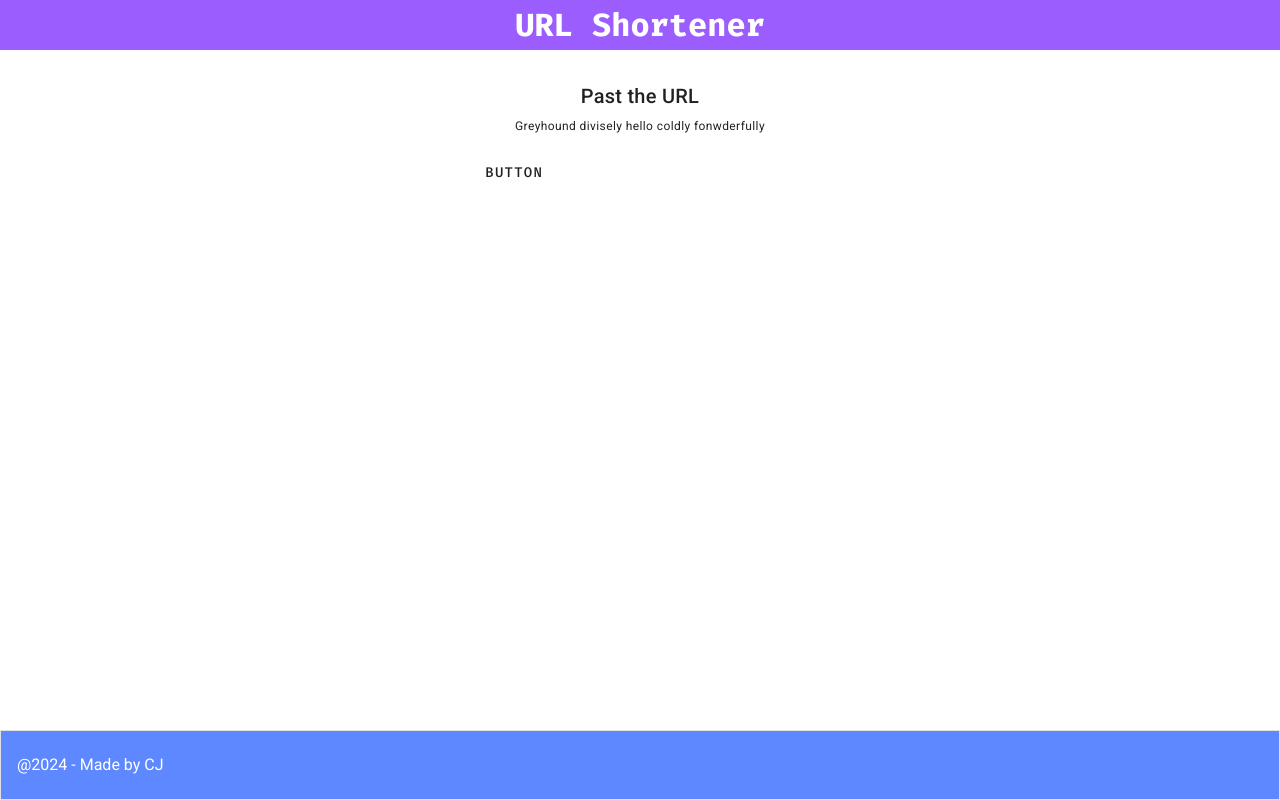
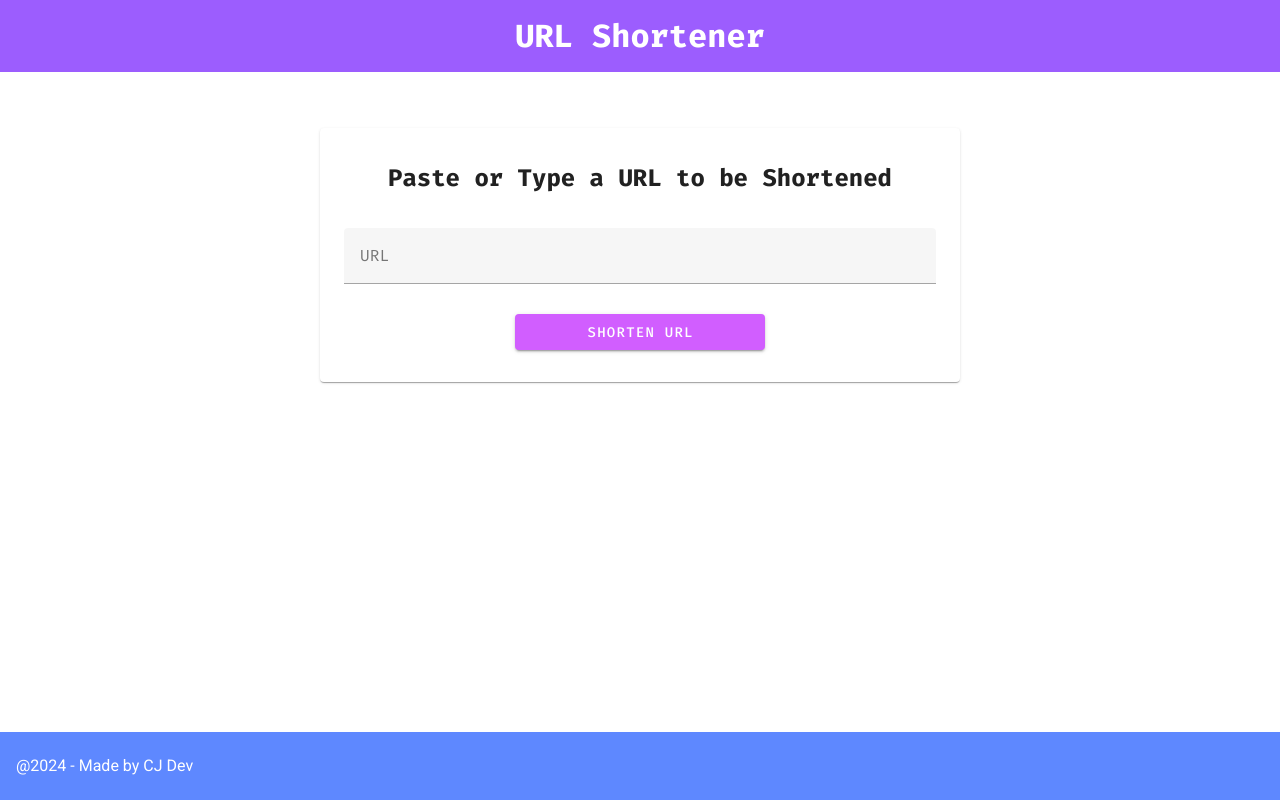
Before and after one commit to CJBiohacker/vue-url-shortener, a Vue app in the folder FrontEnd/vue-url-shortener/: page / in a window 1280 px wide. Built offline with nearby package versions, Linux system fonts and the light colour scheme; some icons are missing.

Commit message:
feat: add url regexp validator, finish partial UI and adjust layout style

```diff
--- a/FrontEnd/vue-url-shortener/index.html
+++ b/FrontEnd/vue-url-shortener/index.html
@@ -1,15 +1,17 @@
-<!doctype html>
+<!DOCTYPE html>
 <html lang="en">
-
   <head>
     <meta charset="UTF-8" />
-  <link rel="preconnect" href="https://fonts.googleapis.com">
-  <link rel="preconnect" href="https://fonts.gstatic.com" crossorigin>
-  <link href="https://fonts.googleapis.com/css2?family=Fira+Code:wght@300;400;500;600;700&display=swap"
-    rel="stylesheet">
+    <link rel="preconnect" href="https://fonts.googleapis.com" />
+    <link rel="preconnect" href="https://fonts.gstatic.com" crossorigin />
+    <link
+      href="https://fonts.googleapis.com/css2?family=Fira+Code:wght@300;400;500;600;700&display=swap"
+      rel="stylesheet"
+    />
     <link
       href="https://fonts.googleapis.com/css2?family=Roboto:ital,wght@0,100;0,300;0,400;0,500;0,700;0,900;1,100;1,300;1,400;1,500;1,700;1,900&display=swap"
-    rel="stylesheet">
+      rel="stylesheet"
+    />
     <meta name="viewport" content="width=device-width, initial-scale=1.0" />
     <title>URL Shortener</title>
   </head>
@@ -18,5 +20,4 @@
     <div id="app"></div>
     <script type="module" src="./src/main.js"></script>
   </body>
-
 </html>
--- a/FrontEnd/vue-url-shortener/package.json
+++ b/FrontEnd/vue-url-shortener/package.json
@@ -12,6 +12,7 @@
   "dependencies": {
     "@intlify/unplugin-vue-i18n": "^2.0.0",
     "@jamescoyle/vue-icon": "^0.1.2",
+    "@vueuse/core": "^10.7.2",
     "vue": "^3.3.11",
     "vue-i18n": "^9.9.1",
     "vuetify": "^3.5.1"
--- a/FrontEnd/vue-url-shortener/src/App.vue
+++ b/FrontEnd/vue-url-shortener/src/App.vue
@@ -1,9 +1,7 @@
 <template>
   <v-app>
     <Header :title="headerTitle" />
-
-    <MainSection />
-
+    <MainSection :formTitle="formTitle" :cardMaxWidth="cardMaxWidth"/>
     <Footer :author="name" :profiles="profiles" />
   </v-app>
 </template>
@@ -11,6 +9,7 @@
 import Header from "./components/Header/Header.vue";
 import MainSection from "./components/MainSection/Main-Section.vue";
 import Footer from "./components/Footer/Footer.vue";
+import { useWindowSize } from "@vueuse/core";
 
 export default {
   components: {
@@ -21,7 +20,8 @@ export default {
   data() {
     return {
       headerTitle: "URL Shortener",
-      name: "CJ",
+      formTitle: "Paste or Type a URL to be Shortened",
+      name: "CJ Dev",
       profiles: [
         {
           url: 'https://www.linkedin.com/in/carlosjunior137/',
@@ -42,9 +42,12 @@ export default {
       ]
     }
   },
-  methods: {
-
-  }
+  computed: {
+      cardMaxWidth() {
+        const { width } = useWindowSize();
+        return `${width.value * 0.5}`;
+      },
+    },
 };
 </script>
 
--- a/FrontEnd/vue-url-shortener/src/components/Footer/Footer.js
+++ b/FrontEnd/vue-url-shortener/src/components/Footer/Footer.js
@@ -31,7 +31,4 @@ export default {
       if (profileType === "twitter") return mdiTwitter;
     },
   },
-  mounted() {
-    console.log(this.profiles);
-  },
 };
--- a/FrontEnd/vue-url-shortener/src/components/Footer/Footer.vue
+++ b/FrontEnd/vue-url-shortener/src/components/Footer/Footer.vue
@@ -1,5 +1,5 @@
 <template>
-  <v-footer border id="footer">
+  <footer id="footer">
     <v-container fluid id="footer-container">
       <v-row justify="space-between">
         <v-col class="d-flex align-center">
@@ -21,7 +21,7 @@
         </v-col>
       </v-row>
     </v-container>
-  </v-footer>
+  </footer>
 </template>
 
 <script src="./Footer.js"></script>
--- a/FrontEnd/vue-url-shortener/src/components/Header/Header.vue
+++ b/FrontEnd/vue-url-shortener/src/components/Header/Header.vue
@@ -1,5 +1,5 @@
 <template>
-    <header class="d-flex align-center justify-center">
+    <header class="d-flex align-center justify-center py-3 header-container">
       <h1>
         {{ title }}
       </h1>
@@ -10,9 +10,8 @@
 </script>
 
 <style scoped lang="scss">
-header {
+.header-container {
     background-color: #9c5dfe;
-    height: 10dvh;
 
     h1 {
         color: white;
--- a/FrontEnd/vue-url-shortener/src/components/MainSection/Main-Section.js
+++ b/FrontEnd/vue-url-shortener/src/components/MainSection/Main-Section.js
@@ -1,15 +1,62 @@
+import re_weburl from "@/helpers/helpers.js";
+
 export default {
   props: {
     title: {
       type: String,
       default: "",
     },
-    variant: {
+    formTitle: {
+      type: String,
+      default: "",
+    },
+    cardMaxWidth: {
       type: String,
       default: "",
     },
   },
   data() {
-    return {};
+    return {
+      url: "",
+      loading: false,
+      rules: [
+        (input) => (re_weburl.test(input) ? "" : "This is an invalid URL."),
+      ],
+      showShortenedUrl: false,
+      shortURL: "http://localhost/zxcz9#1!",
+      snackBarMsg: "",
+      snackbarStatus: false,
+    };
+  },
+  methods: {
+    async shortenURL() {
+      if (!re_weburl.test(this.url)) {
+        console.log("RULES IS FALSE");
+        this.loading = false;
+        return;
+      }
+      this.loading = !this.loading;
+      try {
+        // const resp = await
+      } catch (error) {
+
+      }
+
+
+      if (!this.showShortenedUrl)
+        this.showShortenedUrl = !this.showShortenedUrl;
+
+      // this.loading = !this.loading;
+    },
+    async copyURL() {
+      try {
+        await navigator.clipboard.writeText(this.shortURL);
+        this.snackBarMsg = "Url copied to the clipboard.";
+        this.snackbarStatus = !this.snackbarStatus;
+      } catch (error) {
+        this.snackBarMsg = "An error occurred while copying";
+        this.snackbarStatus = !this.snackbarStatus;
+      }
+    },
   },
 };
--- a/FrontEnd/vue-url-shortener/src/components/MainSection/Main-Section.vue
+++ b/FrontEnd/vue-url-shortener/src/components/MainSection/Main-Section.vue
@@ -1,23 +1,48 @@
 <template>
   <v-main id="main-content">
     <v-container align="center" justify="center">
-      <v-card class="mx-auto" max-width="344" :variant="variant">
-        <v-card-item>
-          <div>
-            <div class="text-overline mb-1">
-              {{ variant }}
-            </div>
-            <div class="text-h6 mb-1">Past the URL</div>
-            <div class="text-caption">
-              Greyhound divisely hello coldly fonwderfully
-            </div>
+      <v-sheet class="mt-10" :max-width="cardMaxWidth">
+        <v-card class="mx-auto px-6 py-8" :max-width="cardMaxWidth">
+          <h2 class="mb-8">
+            {{ formTitle }}
+          </h2>
+          <v-form validate-on="submit lazy" @submit.prevent="shortenURL()">
+            <v-text-field
+              v-model="url"
+              :rules="rules"
+              label="URL"
+              placeholder="Enter a valid URL. Example: http://www.example.com"
+              clearable
+            ></v-text-field>
+            <v-btn
+              class="mt-2 submit-btn"
+              :loading="loading"
+              type="submit"
+              text="Shorten URL"
+            ></v-btn>
+          </v-form>
+        </v-card>
+      </v-sheet>
+      <v-sheet
+        v-show="showShortenedUrl"
+        class="mt-10"
+        :max-width="cardMaxWidth"
+      >
+        <v-card class="mx-auto px-6 py-8" :max-width="cardMaxWidth">
+          <div class="text-h6">
+            Here's your shortened URL<br />
+            <span class="text-subtitle-1"> {{ shortURL }} </span>
           </div>
-        </v-card-item>
-
-        <v-card-actions>
-          <v-btn> Button </v-btn>
-        </v-card-actions>
-      </v-card>
+          <v-btn
+            class="mt-2 submit-btn"
+            text="Copy URL"
+            @click="copyURL()"
+          ></v-btn>
+          <v-snackbar id="snackbar-container" v-model="snackbarStatus" multi-line="">
+            {{ snackBarMsg }}
+          </v-snackbar>
+        </v-card>
+      </v-sheet>
     </v-container>
   </v-main>
 </template>
@@ -26,6 +51,10 @@
 
 <style scoped lang="scss">
 #main-content {
-  height: 85dvh;
+  .submit-btn {
+    background-color: #d15eff;
+    color: white;
+    width: 250px;
+  }
 }
 </style>
--- /dev/null
+++ b/FrontEnd/vue-url-shortener/src/helpers/helpers.js
@@ -0,0 +1,53 @@
+// https://gist.github.com/dperini/729294
+// Regular Expression for URL validation
+// Author: Diego Perini
+// Created: 2010/12/05
+// Updated: 2018/09/12
+// License: MIT
+// Copyright (c) 2010-2018 Diego Perini (http://www.iport.it)
+
+const re_weburl = new RegExp(
+  "^" +
+    // protocol identifier (optional)
+    // short syntax // still required
+    "(?:(?:(?:https?|ftp):)?\\/\\/)" +
+    // user:pass BasicAuth (optional)
+    "(?:\\S+(?::\\S*)?@)?" +
+    "(?:" +
+    // IP address exclusion
+    // private & local networks
+    "(?!(?:10|127)(?:\\.\\d{1,3}){3})" +
+    "(?!(?:169\\.254|192\\.168)(?:\\.\\d{1,3}){2})" +
+    "(?!172\\.(?:1[6-9]|2\\d|3[0-1])(?:\\.\\d{1,3}){2})" +
+    // IP address dotted notation octets
+    // excludes loopback network 0.0.0.0
+    // excludes reserved space >= 224.0.0.0
+    // excludes network & broadcast addresses
+    // (first & last IP address of each class)
+    "(?:[1-9]\\d?|1\\d\\d|2[01]\\d|22[0-3])" +
+    "(?:\\.(?:1?\\d{1,2}|2[0-4]\\d|25[0-5])){2}" +
+    "(?:\\.(?:[1-9]\\d?|1\\d\\d|2[0-4]\\d|25[0-4]))" +
+    "|" +
+    // host & domain names, may end with dot
+    // can be replaced by a shortest alternative
+    // (?![-_])(?:[-\\w\\u00a1-\\uffff]{0,63}[^-_]\\.)+
+    "(?:" +
+    "(?:" +
+    "[a-z0-9\\u00a1-\\uffff]" +
+    "[a-z0-9\\u00a1-\\uffff_-]{0,62}" +
+    ")?" +
+    "[a-z0-9\\u00a1-\\uffff]\\." +
+    ")+" +
+    // TLD identifier name, may end with dot
+    "(?:[a-z\\u00a1-\\uffff]{2,}\\.?)" +
+    ")" +
+    // port number (optional)
+    "(?::\\d{2,5})?" +
+    // resource path (optional)
+    "(?:[/?#]\\S*)?" +
+    "$",
+  "i"
+);
+
+
+export default re_weburl;
--- a/FrontEnd/vue-url-shortener/src/styles/style.css
+++ b/FrontEnd/vue-url-shortener/src/styles/style.css
@@ -14,7 +14,11 @@
 
 #app {
   width: 100dvw;
-  height: 100dvh;
+}
+
+#snackbar-container {
+  position: absolute;
+  bottom: 30%;
 }
 
 @media (prefers-color-scheme: light) {
```
Also changed, not shown: 1 other file (tests, documents, lock files or other folders). Lines whose indentation alone changed are shown as unchanged.
